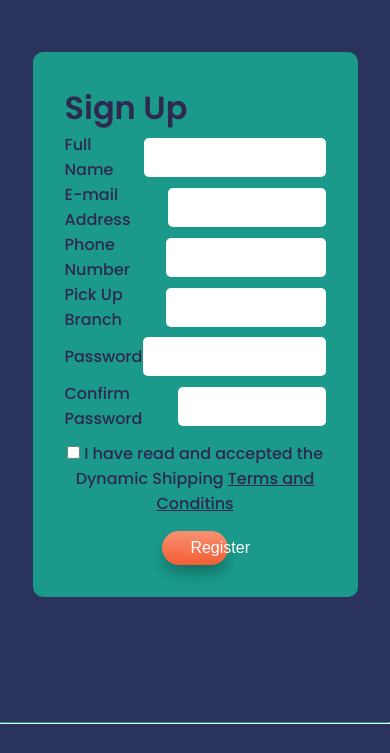
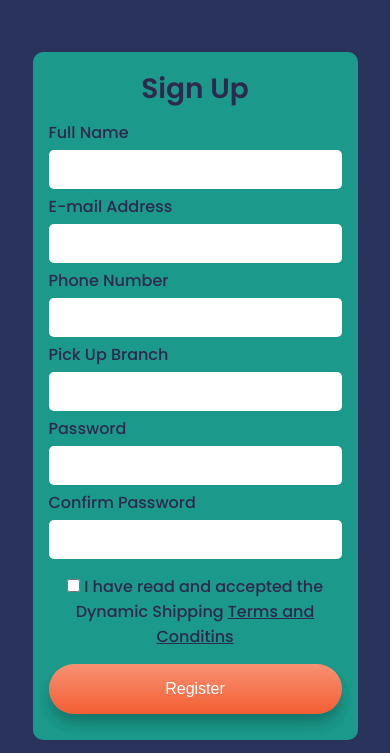
Before and after one commit to tywaynebuchanan/dynamic-shipping-app, a plain HTML site: page sign-up.html in a window 390 px wide. Shown: the part 76-829 px from the top of the page. Drawn offline with Linux system fonts and the light colour scheme.

Commit message:
made changes

```diff
--- a/css/styles.css
+++ b/css/styles.css
@@ -794,7 +794,47 @@ padding: 6rem 0;
     .contact-box-info{
         padding: 1rem;
         text-align: center;
-        width: 350px;
+        width: 325px;
     }
 
+    .form-box{
+        padding: 1rem;
+        width: 325px;
+    }
+
+    /*Sign up Form*/
+
+    .sign-up-box{
+        padding: 1rem;
+        max-width: 350px;
+    }
+    .sign-up-box .title{
+        font-size: 1.75rem;
+        text-align: center;
+        margin-bottom: 10px;
+    }
+
+    .sign-up__form{
+        max-width: 350px;
+    }
+
+    .sign-up__form .form-input-group{
+        display: grid;
+        grid-template-columns: 1fr;
+        width: 100%;
+    }
+
+    .sign-up__form .form-input-group input{
+        width: 100%;
+    }
+
+    .sign-up__form button{
+        width: 100%;
+
+    }
+
+    .sign-up__form .button-3{
+        padding: 1rem;
+        margin-bottom: 10px;
+    }
 }
```
